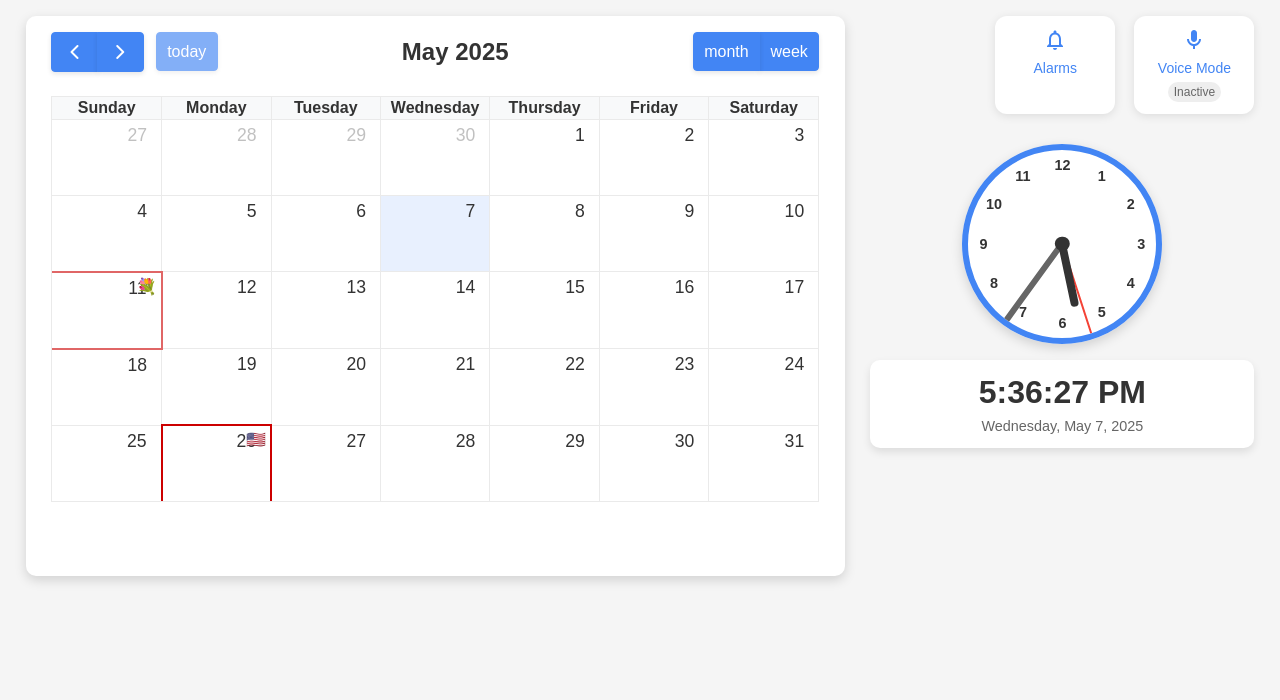
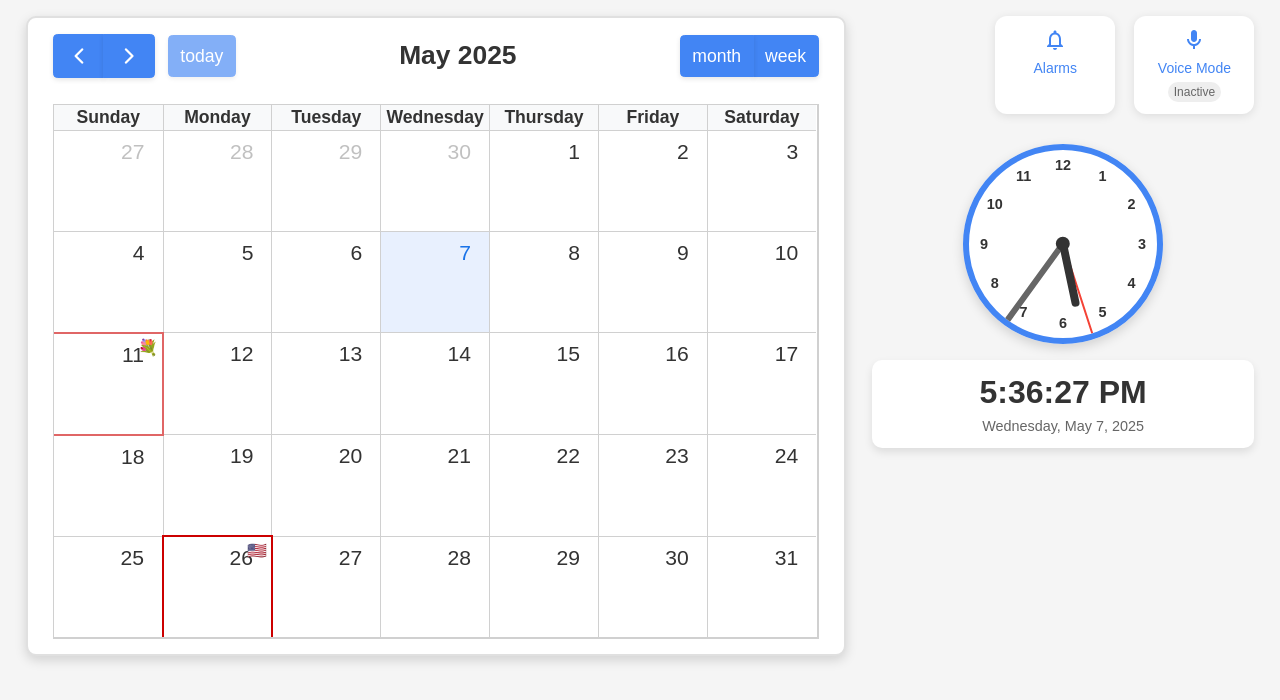
Before and after one commit to websimapi/websim-calendar-with-clocks-alarms, a plain HTML site: page index.html in a window 1280 px wide. Drawn offline with nearby package versions, Linux system fonts and the light colour scheme.

Commit message:
v45: Our calendar height is not large enough and id like it to be styled some. Also the numbers in the day boxes need to be to the left. To make the height larger make the boxes height larger and add a styled slightly thinker outline

```diff
--- a/js/calendar.js
+++ b/js/calendar.js
@@ -13,6 +13,7 @@ function initCalendarControls() {
         },
         firstDay: 0, // Start week on Sunday
         height: 'auto',
+        aspectRatio: 1.35, // Adjusted for taller boxes (lower ratio = taller)
         dayMaxEvents: true, // Allow "more" link when too many events
         weekends: true,
         showNonCurrentDates: true,
@@ -66,12 +67,21 @@ function initCalendarControls() {
     style.textContent = `
         .fc-daygrid-day-top {
             justify-content: flex-start !important;
-            padding-left: 5px !important;
+            padding-left: 8px !important; /* Increased padding */
         }
         .day-number {
-            font-size: 1.1em;
+            font-size: 1.2em; /* Larger font size */
             font-weight: 500;
             margin-top: 5px;
+            margin-bottom: 5px;
+            color: #333; /* Darker text color */
+        }
+        .fc .fc-daygrid-day-frame {
+            min-height: 100px; /* Ensure consistency with CSS rule */
+            padding: 4px;
+        }
+        .fc-day-today .day-number {
+            color: #1a73e8; /* Highlight today's date number */
         }
     `;
     document.head.appendChild(style);
--- a/styles.css
+++ b/styles.css
@@ -156,21 +156,24 @@ header h1 {
     box-shadow: 0 4px 12px rgba(0, 0, 0, 0.15);
     display: flex;
     flex-direction: column;
-    max-height: 70vh;
+    max-height: 80vh;
     overflow: hidden;
+    border: 2px solid #e0e0e0;
 }
 
 .fc {
     height: 100%;
-    font-size: 1em;
+    font-size: 1.1em;
 }
 
 .fc-theme-standard td, .fc-theme-standard th {
-    border-color: #eaeaea;
+    border-color: #d0d0d0;
+    border-width: 1.5px;
 }
 
 .fc-theme-standard .fc-scrollgrid {
-    border-color: #eaeaea;
+    border-color: #d0d0d0;
+    border-width: 1.5px;
 }
 
 .fc-day-today {
@@ -208,7 +211,7 @@ header h1 {
 }
 
 .fc-daygrid-day {
-    min-height: 80px !important;
+    min-height: 100px !important;
 }
 
 .fc-daygrid-day.holiday {
@@ -682,7 +685,7 @@ header h1 {
     }
 
     .fc-daygrid-day {
-        min-height: 60px !important;
+        min-height: 70px !important;
     }
 
     .fc-toolbar.fc-header-toolbar {
```
